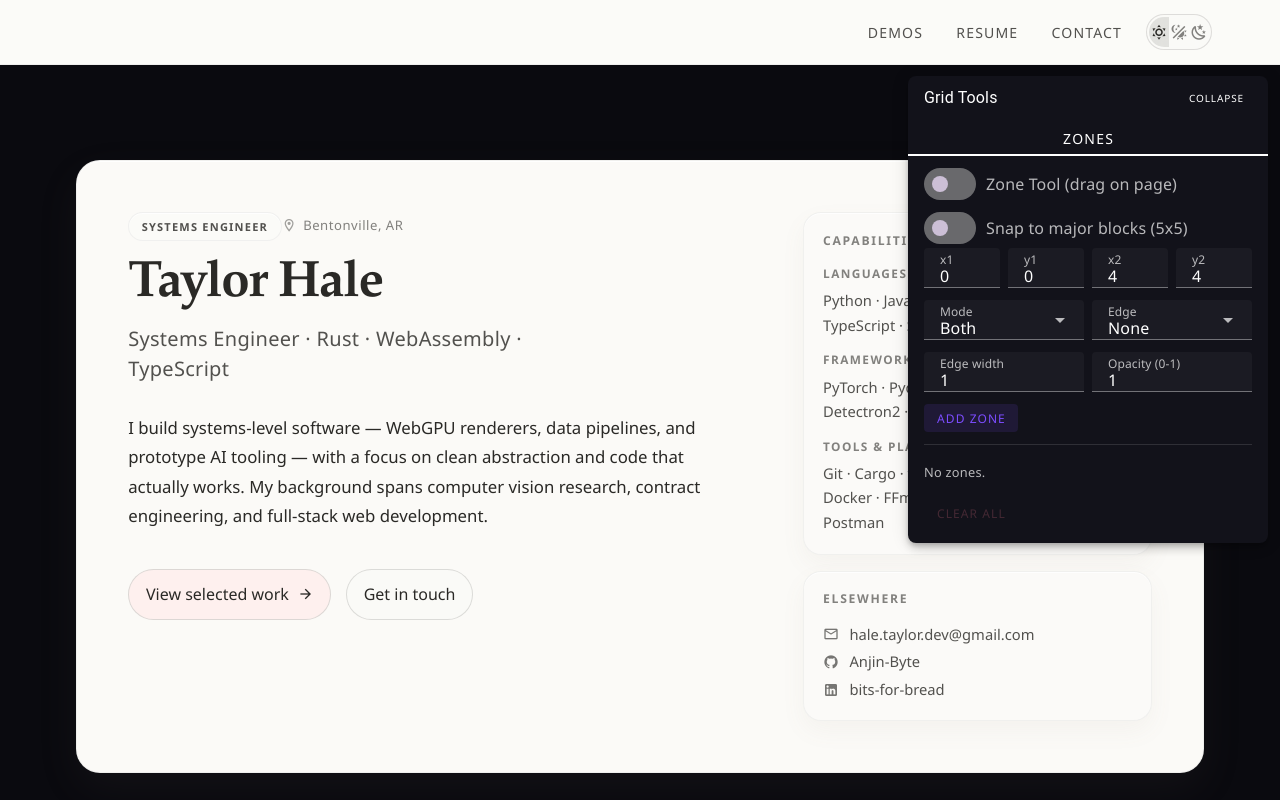
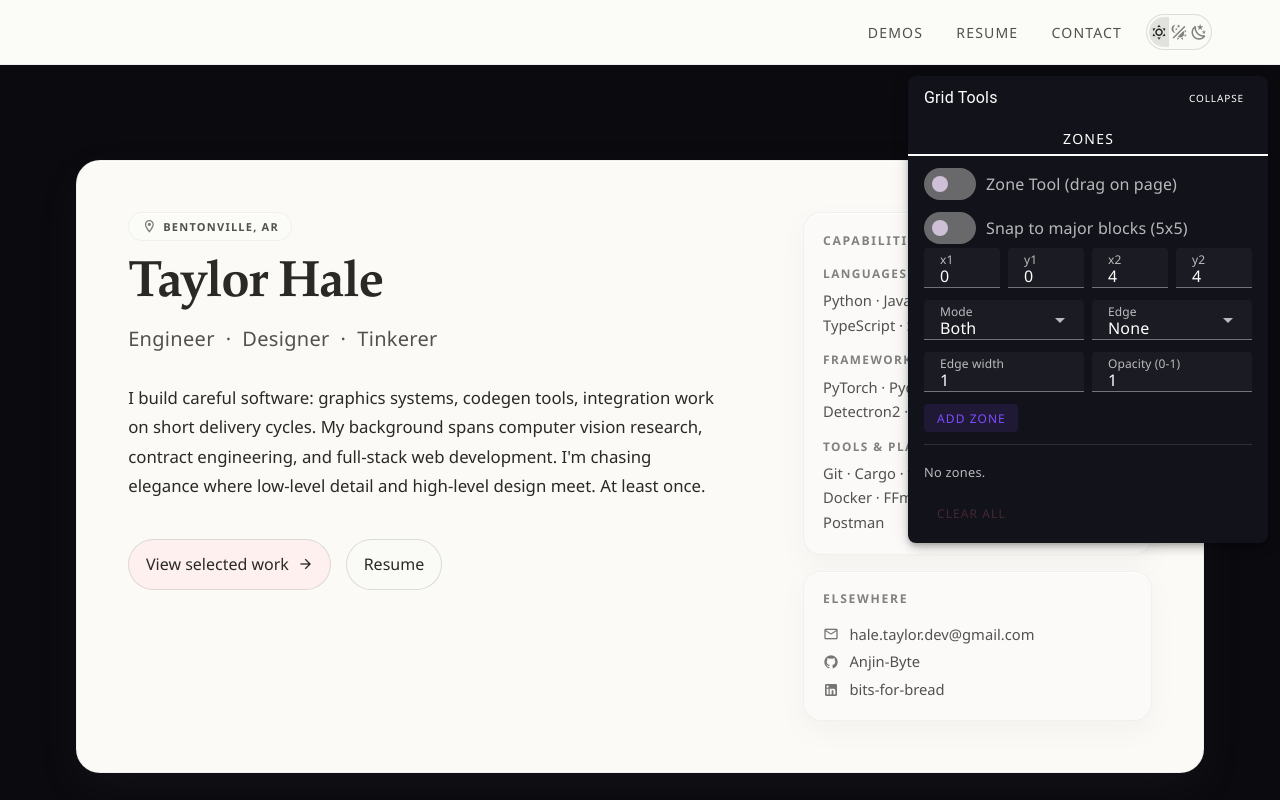
Before and after one commit to Anjin-Byte/Anjin-Byte.github.io, a Vue app in the folder app/: page / in a window 1280 px wide. Shown: the top 800 px of the page. Built offline with nearby package versions, Linux system fonts and the light colour scheme.

Commit message:
small tweaks

```diff
--- a/app/src/components/sections/HeroSection.vue
+++ b/app/src/components/sections/HeroSection.vue
@@ -11,11 +11,7 @@ const heroLinks = contactLinks.filter((link) =>
     <v-container class="hero-container">
       <div class="hero-frame glass-panel glass-panel--strong">
         <div class="hero-main">
-          <span class="hero-kicker glass-chip section-kicker">Systems engineer</span>
-          <p class="hero-location">
-            <v-icon icon="mdi-map-marker-outline" class="hero-location-icon" />
-            {{ profile.location }}
-          </p>
+          <span class="hero-kicker glass-chip section-kicker"><v-icon icon="mdi-map-marker-outline" class="hero-location-icon" />{{ profile.location }}</span>
           <h1 class="hero-name section-heading">{{ profile.name }}</h1>
           <p class="hero-tagline">{{ profile.tagline }}</p>
           <p class="hero-bio">{{ profile.bio }}</p>
@@ -25,7 +21,7 @@ const heroLinks = contactLinks.filter((link) =>
               View selected work
               <v-icon icon="mdi-arrow-right" class="hero-link-icon" />
             </a>
-            <a href="#contact" class="hero-link">Get in touch</a>
+            <a href="#resume" class="hero-link">Resume</a>
           </div>
         </div>
 
--- a/app/src/data/profile.ts
+++ b/app/src/data/profile.ts
@@ -8,14 +8,23 @@ export interface ContactLink {
   display?: string; // override text shown alongside icon
 }
 
+/*
+I build careful software: graphics systems, codegen tools,
+integration work on short delivery cycles. My background spans
+computer vision research, contract engineering, and full-stack web
+development. I'm chasing elegance where low-level detail and
+high-level design meet. At least once.
+*/
+
 export const profile = {
   name: 'Taylor Hale',
-  tagline: 'Systems Engineer · Rust · WebAssembly · TypeScript',
+  tagline: 'Engineer\u00A0\u00A0·\u00A0\u00A0Designer\u00A0\u00A0·\u00A0\u00A0Tinkerer',
   bio:
-    'I build systems-level software — WebGPU renderers, data pipelines, and ' +
-    'prototype AI tooling — with a focus on clean abstraction and code that ' +
-    'actually works. My background spans computer vision research, contract ' +
-    'engineering, and full-stack web development.',
+    'I build careful software: graphics systems, codegen tools, ' +
+    'integration work on short delivery cycles. My background spans ' +
+    'computer vision research, contract engineering, and full-stack web ' +
+    'development. I\'m chasing elegance where low-level detail and ' +
+    'high-level design meet. At least once.',
   location: 'Bentonville, AR',
   email: 'hale.taylor.dev@gmail.com',
   phone: '(615) 681-3779',
```
